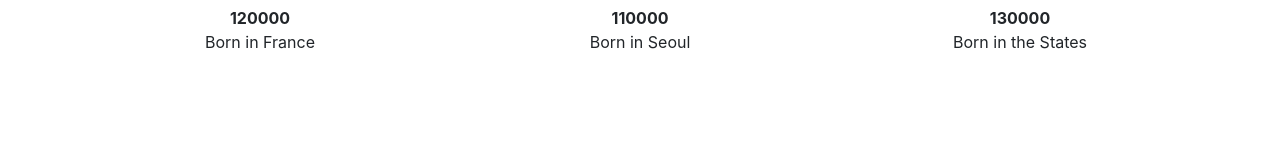
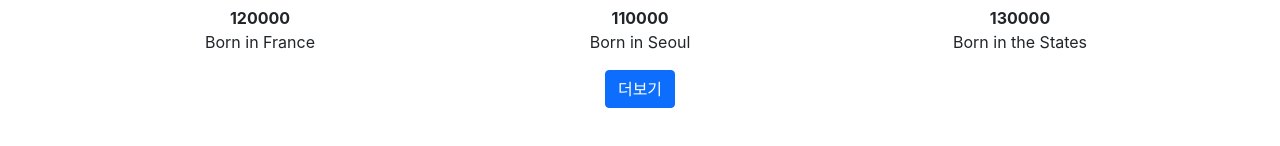
Before and after one commit to lightixxx/coding-apple-shop, a React (Create React App) app: page / in a window 1280 px wide. Shown: the part 558-704 px from the top of the page. Built offline with nearby package versions, Linux system fonts and the light colour scheme.

Commit message:
🚧 리액트에서의 Ajax 요청방법 & Ajax는 무엇인가 학습

```diff
--- a/package.json
+++ b/package.json
@@ -6,6 +6,7 @@
     "@testing-library/jest-dom": "^5.15.0",
     "@testing-library/react": "^11.2.7",
     "@testing-library/user-event": "^12.8.3",
+    "axios": "^0.24.0",
     "bootstrap": "^5.1.3",
     "node-sass": "^4.14.1",
     "react": "^17.0.2",
--- a/src/App.js
+++ b/src/App.js
@@ -4,6 +4,7 @@
 import './App.css'
 import Data from './data'
 import Detail from './components/Detail'
+import axios from 'axios'
 
 import { Link, Route, Switch } from 'react-router-dom'
 
@@ -60,6 +61,21 @@
                 return <Card shoes={data} key={i} />
               })}
             </div>
+            <button
+              className="btn btn-primary"
+              onClick={() => {
+                axios
+                  .get('https://codingapple1.github.io/shop/data2.json')
+                  .then((result) => {
+                    console.log(result.data)
+                  })
+                  .catch(() => {
+                    console.log('실패')
+                  })
+              }}
+            >
+              더보기
+            </button>
           </div>
         </Route>
 
```
Also changed, not shown: 1 other file (tests, documents, lock files or other folders).
